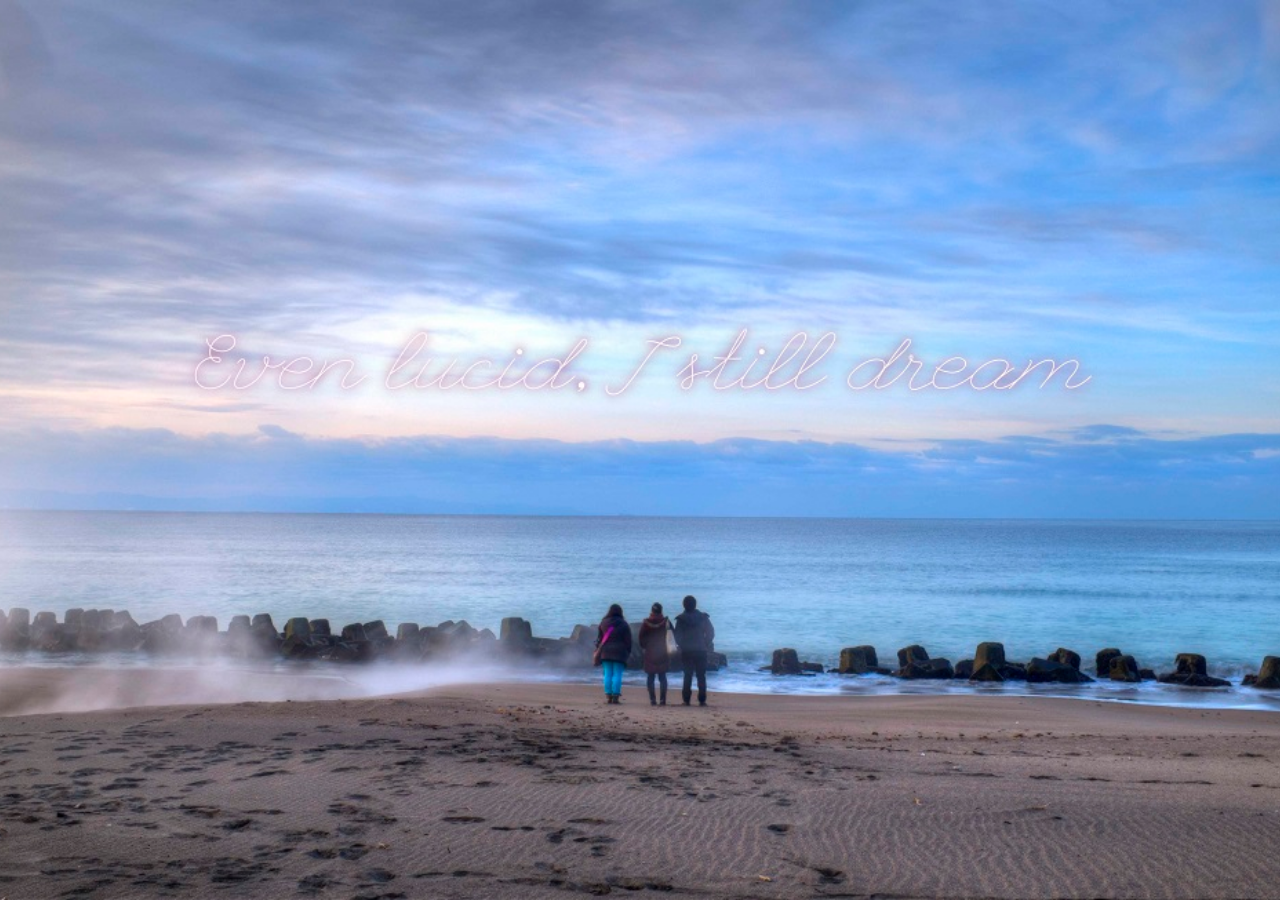
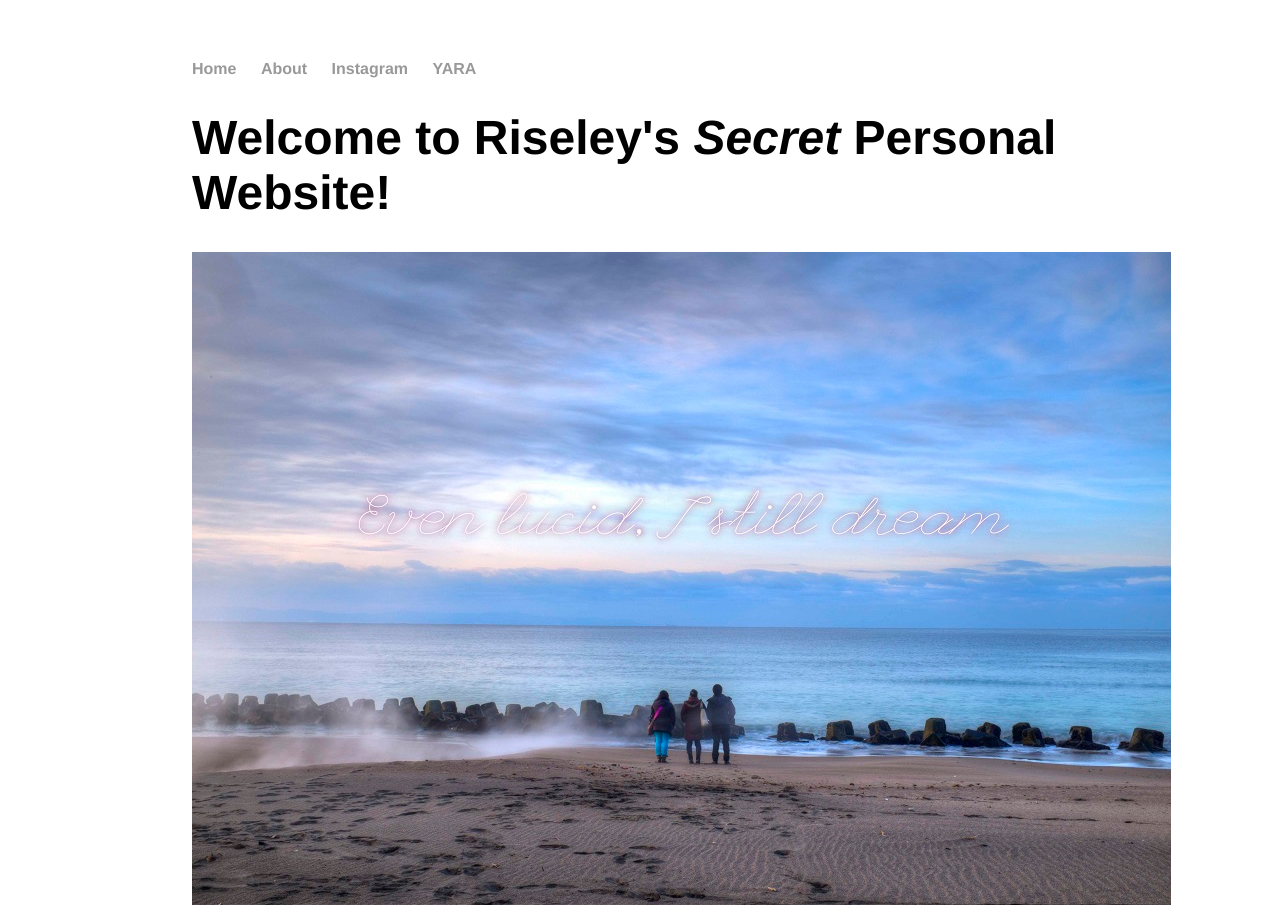
Before and after one commit to Eraol/riseley.github.io, a Jekyll site: the page built from index.html, in a window 1280 px wide. Built offline with Jekyll 4.4.1, drawn with Linux system fonts in a browser that asks for light colours.

Commit message:
Update homepic to non-background

```diff
--- a/css/main.css
+++ b/css/main.css
@@ -42,19 +42,8 @@
     list-style: none;
 }
 
-#homepic {
-  position: fixed;
-  top: -50%;
-  left: -50%;
-  width: 200%;
-  height: 200%;
-}
 #homepic img {
   position: absolute;
-  top: 0;
-  left: 0;
-  right: 0;
-  bottom: 0;
   margin: auto;
   min-width: 50%;
   min-height: 50%;
```
